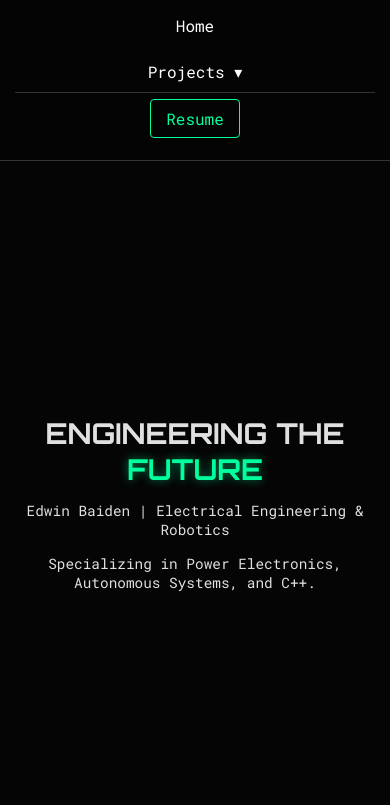
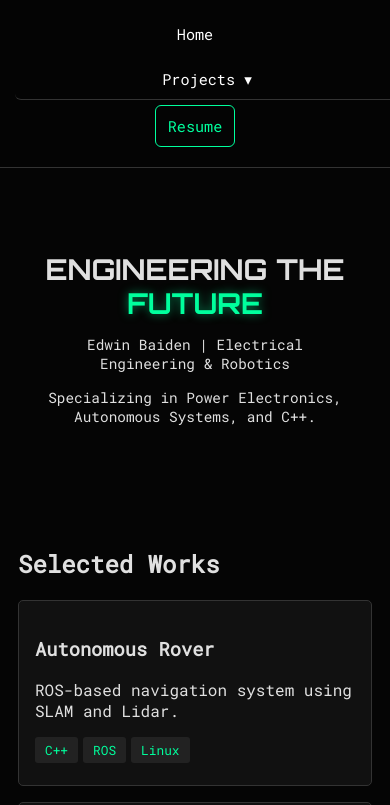
Before and after one commit to edween69/edween69.github.io, a plain HTML site: page index.html in a window 390 px wide. Shown: the part 61-866 px from the top of the page. Drawn offline with Linux system fonts and the light colour scheme.

```diff
--- a/styles.css
+++ b/styles.css
@@ -83,6 +83,11 @@
     display: block;
 }
 
+/* Also show dropdown on focus for keyboard/touch accessibility */
+.dropdown:focus-within .dropdown-content {
+    display: block;
+}
+
 /* --- 4. HERO SECTION --- */
 .hero {
     height: 80vh; /* 80% of the screen height */
@@ -153,6 +158,74 @@
     color: black !important;
 }
 
+/* --- 6. MOBILE RESPONSIVENESS --- */
+@media (max-width: 768px) {
+    .navbar {
+        padding: 16px 20px;
+        flex-wrap: wrap;
+        gap: 12px;
+    }
+
+    .logo {
+        font-size: 1.3rem;
+        letter-spacing: 1.5px;
+    }
+
+    .nav-links {
+        width: 100%;
+        justify-content: space-between;
+        gap: 16px;
+        flex-wrap: wrap;
+        padding-top: 6px;
+    }
+
+    .nav-links a,
+    .dropbtn,
+    .highlight-btn {
+        padding: 10px 12px;
+        font-size: 0.95rem;
+        border-radius: 6px;
+    }
+
+    /* Make dropdown full-width on mobile for easier tapping */
+    .dropdown {
+        width: 100%;
+    }
+    .dropdown-content {
+        position: static;
+        width: 100%;
+        margin-top: 6px;
+    }
+
+    .hero {
+        height: auto;
+        padding: 60px 24px;
+    }
+
+    .hero h1 {
+        font-size: 2.2rem;
+        line-height: 1.2;
+    }
+
+    .content-section {
+        padding: 28px 18px;
+    }
+
+    .grid-container {
+        grid-template-columns: 1fr; /* Single column on small screens */
+        gap: 16px;
+    }
+
+    .card {
+        padding: 16px;
+    }
+
+    .tags span {
+        margin-bottom: 6px;
+        display: inline-block;
+    }
+}
+
 /* --- MOBILE RESPONSIVENESS (Media Query) --- */
 @media screen and (max-width: 768px) {
 
```
